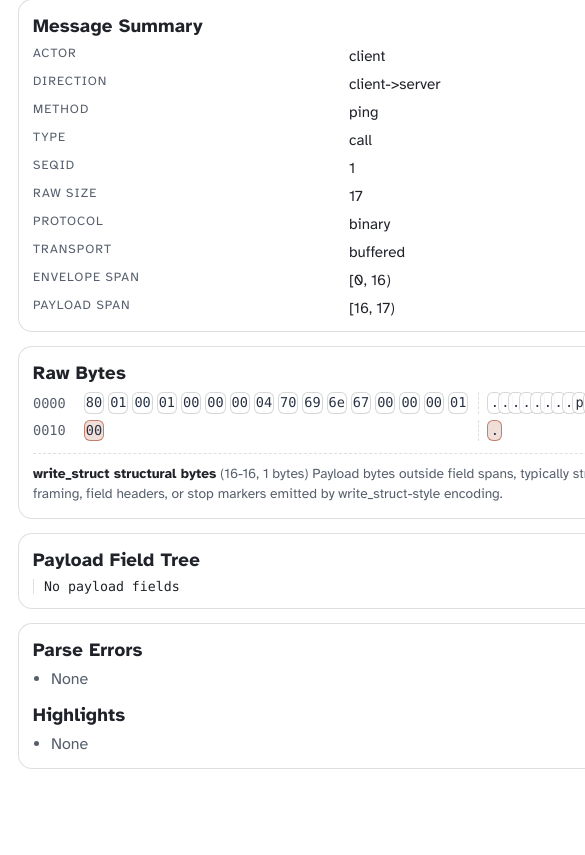
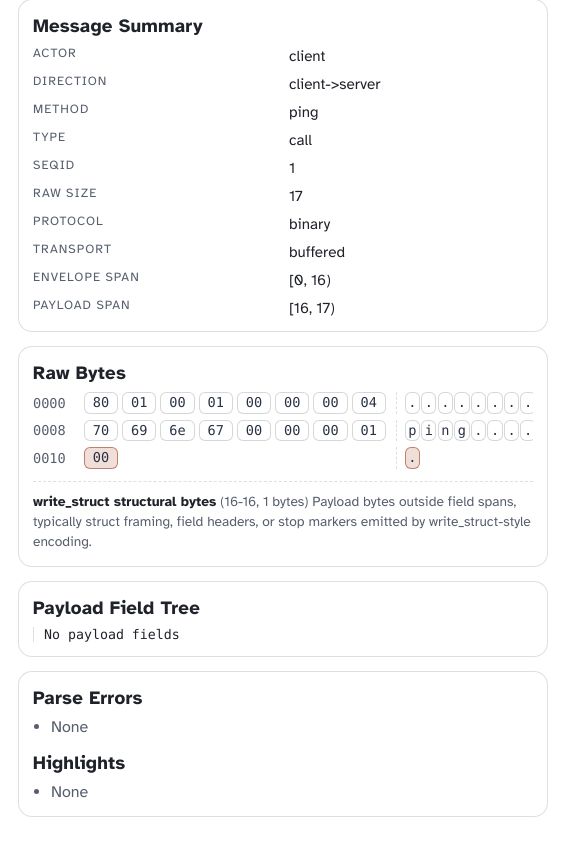
Before and after one commit to kpumuk/thrift-illustrated, a plain HTML site: page site/index.html in a window 390 px wide. Shown: the part 1028-1883 px from the top of the page, 585 px wide, since content can reach past the window. Before the commit the page ends 1837 px from the top, so only its background shows below. Drawn offline with Linux system fonts and the light colour scheme.

Commit message:
Switch the hexdump layout from 16-byte rows to 8-byte rows.

```diff
--- a/site/app.js
+++ b/site/app.js
@@ -6,7 +6,7 @@ const MANIFEST_MAX_BYTES = 256 * 1024
 const DATASET_MAX_BYTES = 2 * 1024 * 1024
 const REQUEST_TIMEOUT_MS = 5000
 const TRANSFER_WALL_MS = 8000
-const HEXDUMP_ROW_BYTES = 16
+const HEXDUMP_ROW_BYTES = 8
 
 const COMBO_IDS = [
   "binary-buffered",
--- a/site/styles.css
+++ b/site/styles.css
@@ -430,7 +430,7 @@ p {
 .hexdump {
   display: grid;
   gap: 6px;
-  min-width: 700px;
+  min-width: 560px;
 }
 
 .hexdump-row {
@@ -448,7 +448,7 @@ p {
 .hexdump-hex,
 .hexdump-ascii {
   display: grid;
-  grid-template-columns: repeat(16, minmax(0, 1fr));
+  grid-template-columns: repeat(8, minmax(0, 1fr));
   gap: 4px;
 }
 
@@ -632,6 +632,6 @@ p {
   }
 
   .hexdump {
-    min-width: 620px;
+    min-width: 500px;
   }
 }
```
